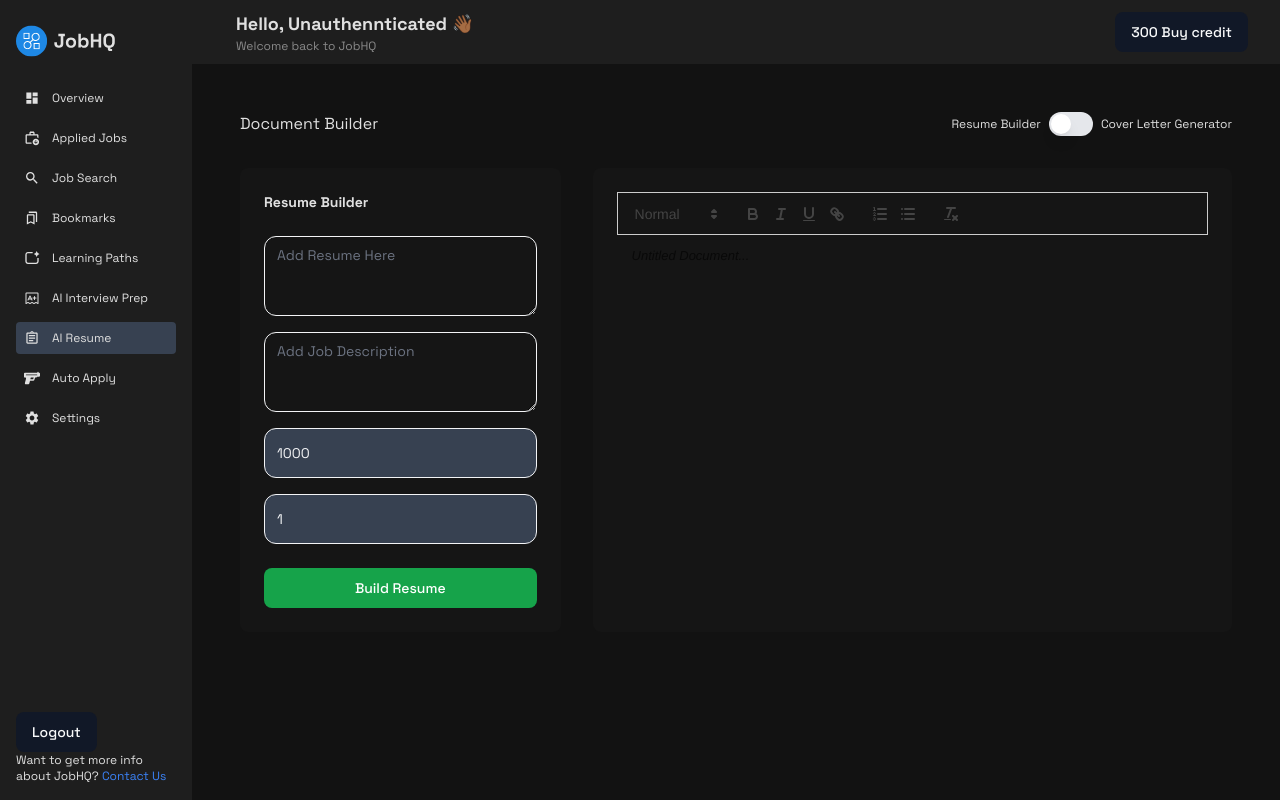
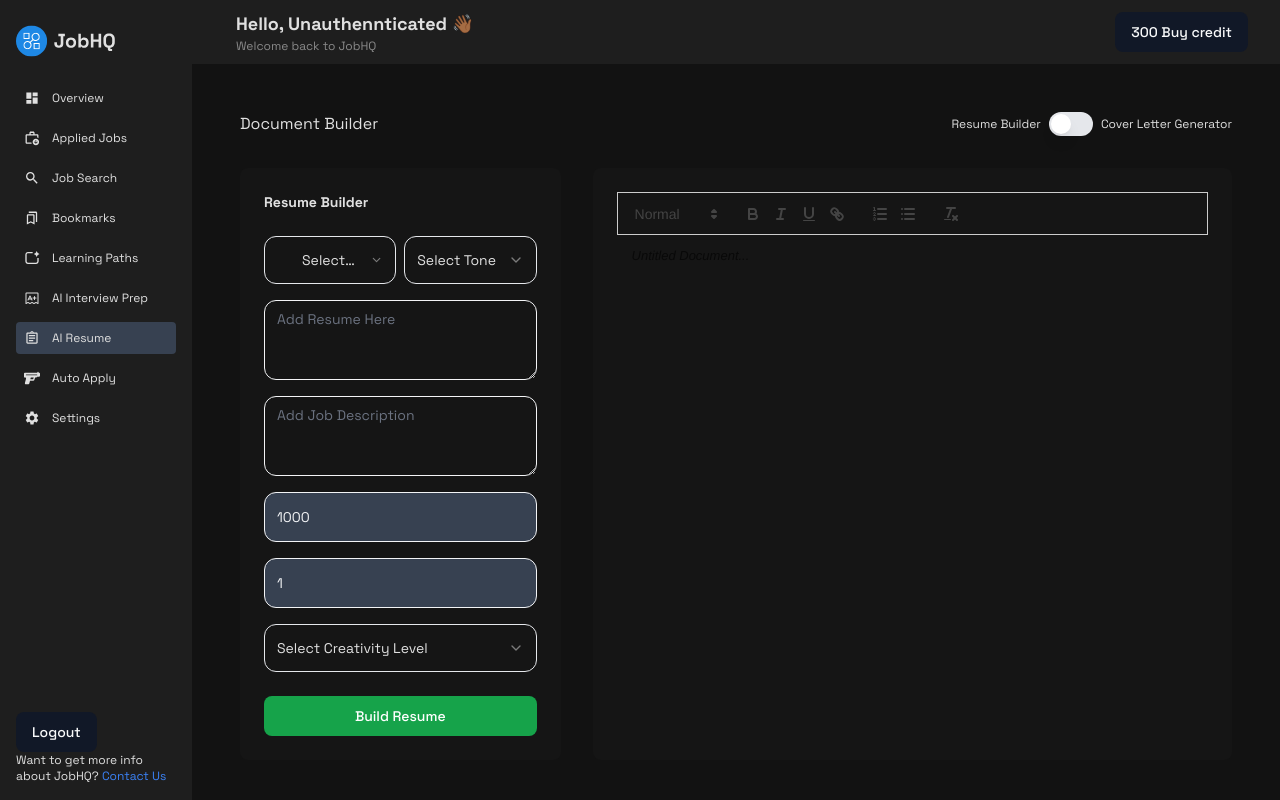
Before and after one commit to emeraldhycient/jobHQ, a Next.js app: page /dashboard/seeker/ai-resume in a window 1280 px wide. Built offline with nearby package versions, Linux system fonts and the light colour scheme.

Commit message:
feat: cover letter and resume generation 100% now

```diff
--- a/src/app/api/generate/coverletter/route.ts
+++ b/src/app/api/generate/coverletter/route.ts
@@ -16,7 +16,7 @@
             tone,
             name,
             jobPosition,
-            experience,
+            experienceLevel,
             jobDescription,
             wordLimit,
             numberOfResults,
@@ -28,7 +28,7 @@
             tone,
             name,
             jobPosition,
-            experience,
+            experienceLevel,
             jobDescription,
             wordLimit,
             numberOfResults,
@@ -51,7 +51,7 @@
                 metaData:{ language, tone, creativityLevel, wordLimit, numberOfResults },
                 jobPosition,
                 letter: coverLetterContent,
-                experienceLevel: experience,
+                experienceLevel: experienceLevel,
                 user: {
                     connect: { id: payload?.userId}
                 }
@@ -60,6 +60,7 @@
 
         return NextResponse.json({ success: true, data: savedCoverLetter });
     } catch (error: any) {
+        console.log({error})
         return NextResponse.json({ success: false, error: error.message }, { status: 500 });
     }
 }
--- a/src/app/dashboard/seeker/ai-resume/page.tsx
+++ b/src/app/dashboard/seeker/ai-resume/page.tsx
@@ -1,7 +1,7 @@
 'use client';
 import { useState } from 'react';
 import dynamic from 'next/dynamic';
-import { Select, SelectItem, SelectContent } from '@/components/ui/select';
+import { Select, SelectItem, SelectContent, SelectTrigger, SelectValue } from '@/components/ui/select';
 import { Textarea } from '@/components/ui/textarea';
 import { Input } from '@/components/ui/input';
 import { Button } from '@/components/ui/button';
@@ -9,8 +9,10 @@
 import { useMutation } from '@tanstack/react-query';
 import toast from 'react-hot-toast';
 import resumeCoverLetterService from '@/services/resumeCoverLetter';
-import ReactQuill from 'react-quill';
 import 'react-quill/dist/quill.snow.css';
+
+const ReactQuill = dynamic(() => import('react-quill'), { ssr: false });
+
 
 // Define types for form values
 interface FormValues {
@@ -86,7 +88,6 @@
         mutationFn: resumeCoverLetterService.createResume,
         onSuccess: (data) => {
             toast.success('Resume created successfully');
-            console.log({ response: data?.data });
             setEditorContent(data?.data?.html || ''); // Update editor with the generated content
             setIsLoading(false); // Hide loading spinner
         },
@@ -130,12 +131,15 @@
                     </h2>
 
                     <div className="space-y-4">
+                        <div className="flex items-center gap-2">
                         <Select
                             value={formValues.language}
                             onValueChange={(value) => setFormValues((prev) => ({ ...prev, language: value }))}
                         >
+                            <SelectTrigger className="">
+                                <SelectValue placeholder="Select Language" />
+                            </SelectTrigger>
                             <SelectContent>
-                                <SelectItem value=" ">Select Language</SelectItem>
                                 <SelectItem value="English">English</SelectItem>
                                 <SelectItem value="Spanish">Spanish</SelectItem>
                                 <SelectItem value="French">French</SelectItem>
@@ -146,13 +150,16 @@
                             value={formValues.tone}
                             onValueChange={(value) => setFormValues((prev) => ({ ...prev, tone: value }))}
                         >
+                            <SelectTrigger className="">
+                                <SelectValue placeholder="Select Tone" />
+                            </SelectTrigger>
                             <SelectContent>
-                                <SelectItem value=" ">Select Tone</SelectItem>
                                 <SelectItem value="Professional">Professional</SelectItem>
                                 <SelectItem value="Friendly">Friendly</SelectItem>
                                 <SelectItem value="Neutral">Neutral</SelectItem>
                             </SelectContent>
                         </Select>
+                        </div>
 
                         {isCoverLetter ? (
                             <>
@@ -172,8 +179,10 @@
                                     value={formValues.experience}
                                     onValueChange={(value) => setFormValues((prev) => ({ ...prev, experience: value }))}
                                 >
+                                    <SelectTrigger className="w-full">
+                                        <SelectValue placeholder="Select Experience Level" />
+                                    </SelectTrigger>
                                     <SelectContent>
-                                        <SelectItem value=" ">Select experience Level</SelectItem>
                                         <SelectItem value="entry level">Entry</SelectItem>
                                         <SelectItem value="intermediate level">Intermediate</SelectItem>
                                         <SelectItem value="experienced level">Experienced</SelectItem>
@@ -220,8 +229,10 @@
                             value={formValues.creativityLevel}
                             onValueChange={(value) => setFormValues((prev) => ({ ...prev, creativityLevel: value }))}
                         >
+                            <SelectTrigger className="w-full">
+                                <SelectValue placeholder="Select Creativity Level" />
+                            </SelectTrigger>
                             <SelectContent>
-                                <SelectItem value=" ">Select Creativity Level</SelectItem>
                                 <SelectItem value="High">High</SelectItem>
                                 <SelectItem value="Medium">Medium</SelectItem>
                                 <SelectItem value="Low">Low</SelectItem>
--- a/src/constants/interface/index.ts
+++ b/src/constants/interface/index.ts
@@ -319,7 +319,7 @@
     tone: string;
     name: string;
     jobPosition: string;
-    experience: string;
+    experienceLevel: string;
     jobDescription: string;
     wordLimit: number;
     numberOfResults: number;
--- a/src/prompts/index.ts
+++ b/src/prompts/index.ts
@@ -303,7 +303,7 @@
   tone,
   name,
   jobPosition,
-  experience,
+  experienceLevel,
   jobDescription,
   wordLimit,
   numberOfResults,
@@ -315,7 +315,7 @@
     **User-Provided Information:**
     - **Applicant's Name:** ${name}
     - **Target Job Position:** ${jobPosition}
-    - **Years of Experience:** ${experience}
+    - **Years of Experience:** ${experienceLevel}
     - **Job Description:** ${jobDescription}
 
     **Specific Instructions:**
```
